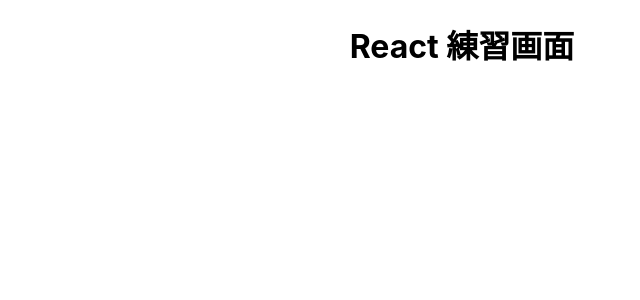
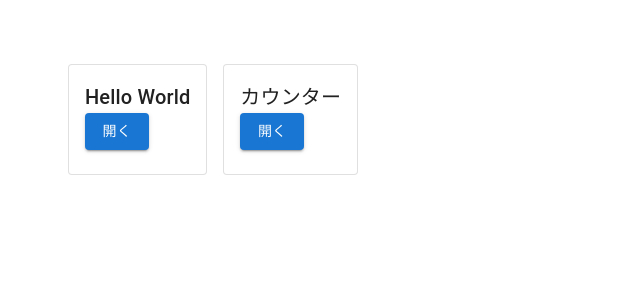
Before and after one commit to TaiseiChiba/trial-app, a React (Create React App) app: page / in a window 1280 px wide. Shown: the top 300 px of the page, without its empty margins (178-818 px from the left). Built offline with nearby package versions, Linux system fonts and the light colour scheme.

Commit message:
エラー解決

```diff
--- a/src/App.tsx
+++ b/src/App.tsx
@@ -1,13 +1,28 @@
 import React from 'react';
-import logo from './logo.svg';
-import './App.css';
+import { BrowserRouter as Router, Routes, Route } from 'react-router-dom';
+import { ThemeProvider, createTheme, CssBaseline, Container } from '@mui/material';
 
-function App() {
+import Home from './pages/Home';      // ← ここでHomeコンポーネントをimport
+import Hello from './pages/Hello';
+import Counter from './pages/Counter';
+
+const theme = createTheme();
+
+const App = () => {
   return (
-    <div className="App">
-      <h1>React 練習画面</h1>
-    </div>
+    <ThemeProvider theme={theme}>
+      <CssBaseline />
+      <Router>
+        <Container maxWidth="md" sx={{ mt: 4 }}>
+          <Routes>
+            <Route path="/" element={<Home />} />           {/* ← "/" でHomeを表示 */}
+            <Route path="/hello" element={<Hello />} />
+            <Route path="/counter" element={<Counter />} />
+          </Routes>
+        </Container>
+      </Router>
+    </ThemeProvider>
   );
-}
+};
 
 export default App;
--- a/src/pages/Counter.tsx
+++ b/src/pages/Counter.tsx
@@ -1,36 +1,7 @@
-import React from 'react';
-import { Card, CardContent, Typography, Grid, Button } from '@mui/material';
-import { Link } from 'react-router-dom';
-import { Link as RouterLink } from 'react-router-dom';
+import React from 'react'
 
-const menuItems = [
-  { title: 'Hello World', path: '/hello' },
-  { title: 'カウンター', path: '/counter' }
-]
-
-const LinkButton = ({ to, children }: { to: string; children: React.ReactNode }) => (
-  <Button variant="contained" component={RouterLink} to={to}>
-    {children}
-  </Button>
-);
-
-const Home = () => {
+export default function Counter() {
   return (
-    <Grid container spacing={2} padding={4}>
-      {menuItems.map((item: { title: string; path: string }) => (
-        <Grid item xs={12} sm={6} md={4} key={item.path}>
-          <Card variant='outlined'>
-            <CardContent>
-              <Typography variant='h6'>
-                {item.title}
-              </Typography>
-              <LinkButton to={item.path}>開く</LinkButton>
-            </CardContent>
-          </Card>
-        </Grid>
-      ))}
-    </Grid>
-  );
-};
-
-export default Home;
+    <div>Counter</div>
+  )
+}
--- a/src/pages/Hello.tsx
+++ b/src/pages/Hello.tsx
@@ -0,0 +1,7 @@
+import React from 'react'
+
+export default function Hello() {
+  return (
+    <div>Hello</div>
+  )
+}
--- a/src/pages/Home.tsx
+++ b/src/pages/Home.tsx
@@ -0,0 +1,35 @@
+import React from 'react';
+import { Card, CardContent, Typography, Grid, Button } from '@mui/material';
+import { Link as RouterLink } from 'react-router-dom';
+
+const menuItems = [
+  { title: 'Hello World', path: '/hello' },
+  { title: 'カウンター', path: '/counter' }
+]
+
+const LinkButton = ({ to, children }: { to: string; children: React.ReactNode }) => (
+  <Button variant="contained" component={RouterLink} to={to}>
+    {children}
+  </Button>
+);
+
+const Home = () => {
+  return (
+    <Grid container spacing={2} padding={4}>
+      {menuItems.map((item: { title: string; path: string }) => (
+        <Grid key={item.path}>
+          <Card variant='outlined'>
+            <CardContent>
+              <Typography variant='h6'>
+                {item.title}
+              </Typography>
+              <LinkButton to={item.path}>開く</LinkButton>
+            </CardContent>
+          </Card>
+        </Grid>
+      ))}
+    </Grid>
+  );
+};
+
+export default Home;
```
